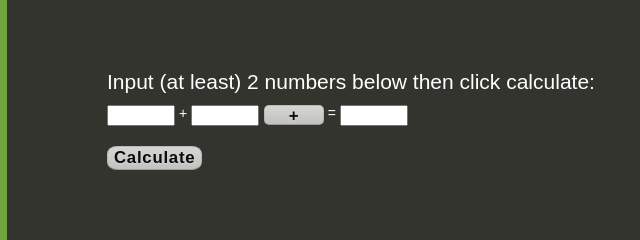
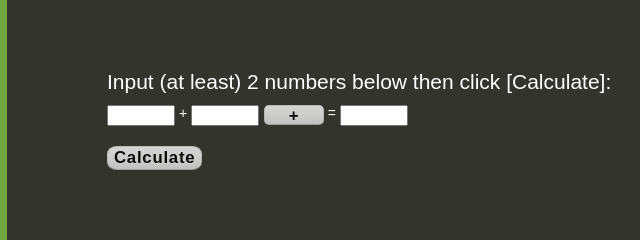
Before and after one commit to cphill02/TMBootcamp_Prework, a website: page index.html in a window 1280 px wide. Shown: the part 166-406 px from the top of the page, 377-1017 px from the left. Drawn offline with nearby package versions, Linux system fonts and the light colour scheme.

Commit message:
label change

```diff
--- a/index.html
+++ b/index.html
@@ -117,7 +117,7 @@
       <h2 class="Timer">Running Timer: <span id='clock'> 00:00:00 </span></h2>
       <form>
           <div id="calc">
-              <h3>Input (at least) 2 numbers below then click calculate:</h3>
+              <h3>Input (at least) 2 numbers below then click [Calculate]:</h3>
               <input type="text" class="num"/>
               <span>&nbsp;+&nbsp;</span>
               <input type="text" class="num"/>
```
